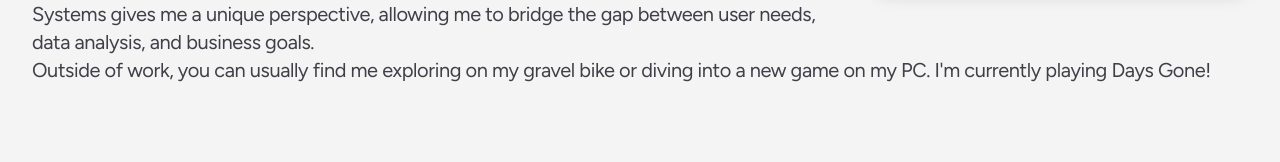
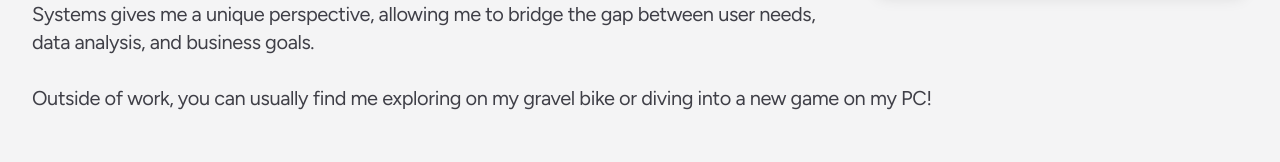
Before and after one commit to nthsm/portfolio, a Next.js app: page / in a window 1280 px wide. Shown: the part 3320-3482 px from the top of the page. Built offline with nearby package versions, Linux system fonts and the light colour scheme; no server answers.

Commit message:
Update page.tsx

```diff
--- a/app/page.tsx
+++ b/app/page.tsx
@@ -243,9 +243,10 @@ export default function HomePage() {
                   Systems gives me a unique perspective, allowing me to bridge
                   the gap between user needs, data analysis, and business goals.
                 </p>
+                <br></br>
                 <p>
                   Outside of work, you can usually find me exploring on my gravel bike
-                  or diving into a new game on my PC. I'm currently playing Days Gone!
+                  or diving into a new game on my PC!
                 </p>
               </motion.div>
             </div>
```
